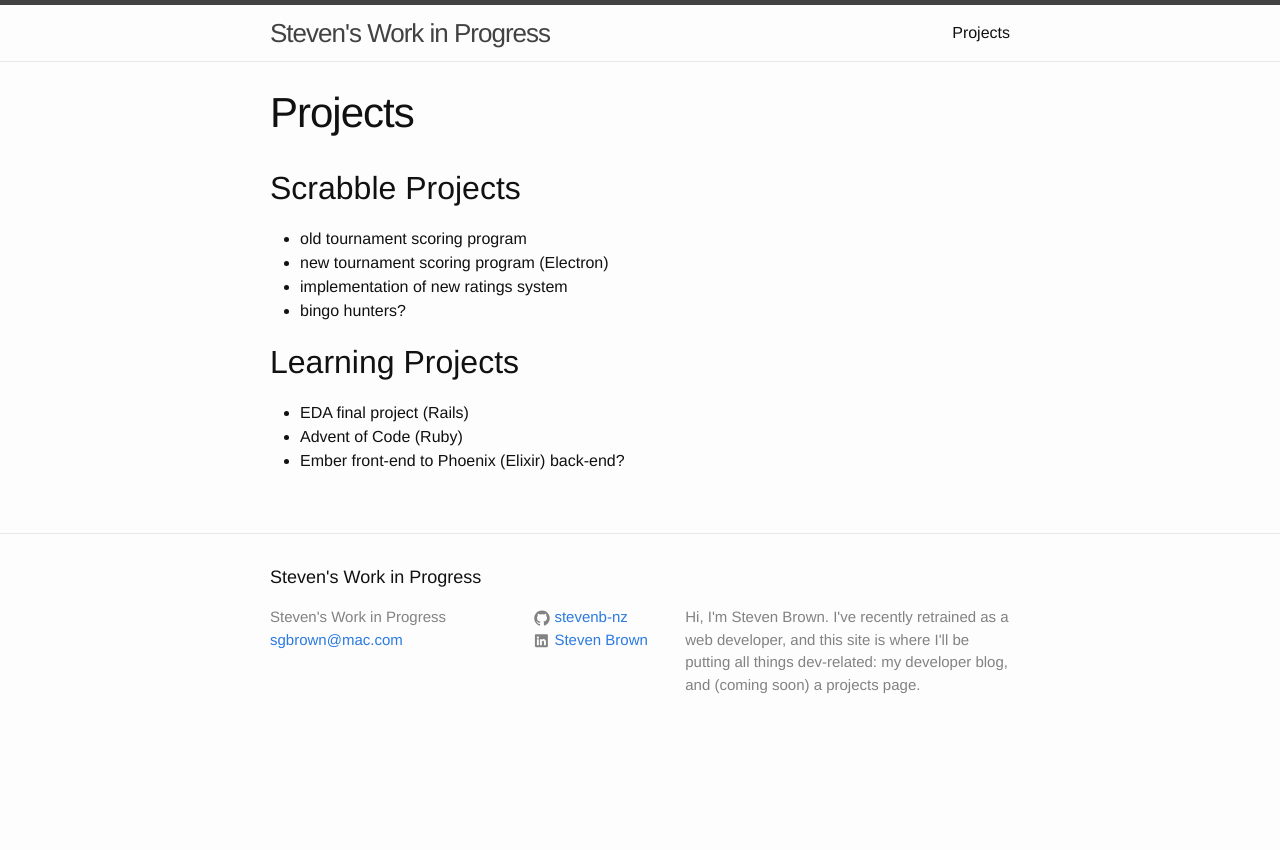
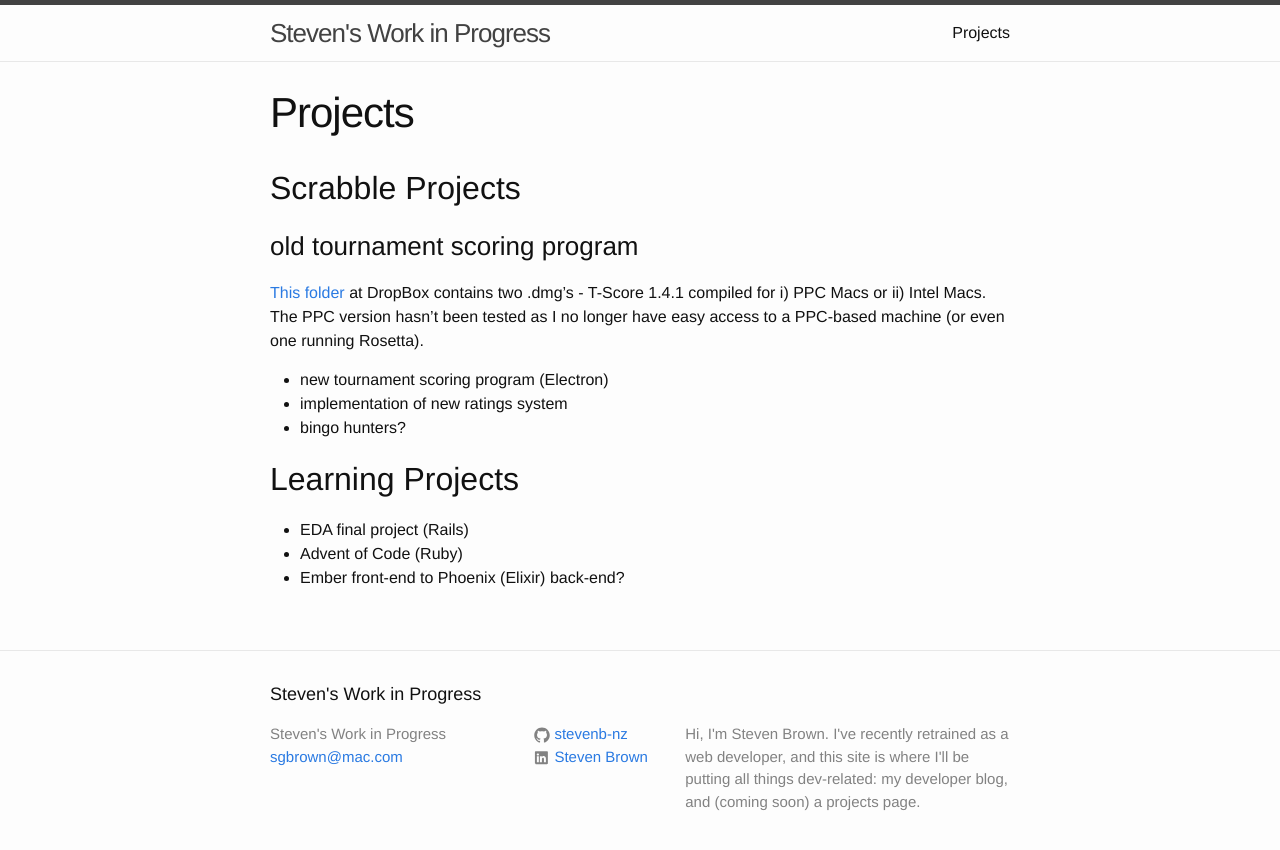
Before and after one commit to stevenb-nz/stevenb-nz.github.io, a Jekyll site: the page built from projects.md, in a window 1280 px wide. Shown: the top 850 px of the page. Built offline with Jekyll 4.4.1, drawn with Linux system fonts in a browser that asks for light colours.

Commit message:
old T-Score link and para

```diff
--- a/projects.md
+++ b/projects.md
@@ -5,7 +5,10 @@ permalink: /projects/
 ---
 ## Scrabble Projects
 
-* old tournament scoring program
+### old tournament scoring program
+
+[This folder](https://www.dropbox.com/sh/o87m9vfi13ykrqo/AAD2HRFx3u3yfe7cVODJPBCOa?dl=0) at DropBox contains two .dmg's - T-Score 1.4.1 compiled for i) PPC Macs or ii) Intel Macs. The PPC version hasn't been tested as I no longer have easy access to a PPC-based machine (or even one running Rosetta).
+
 * new tournament scoring program (Electron)
 * implementation of new ratings system
 * bingo hunters?
```
